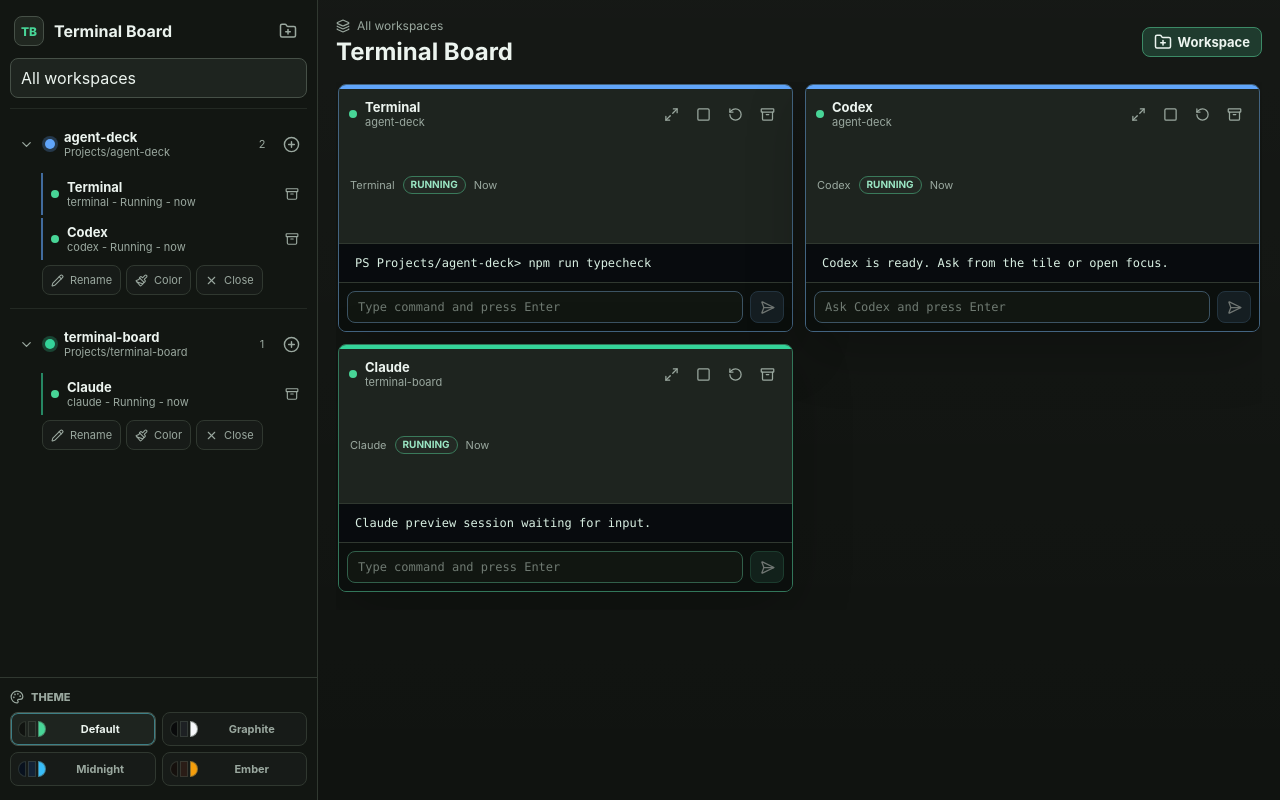
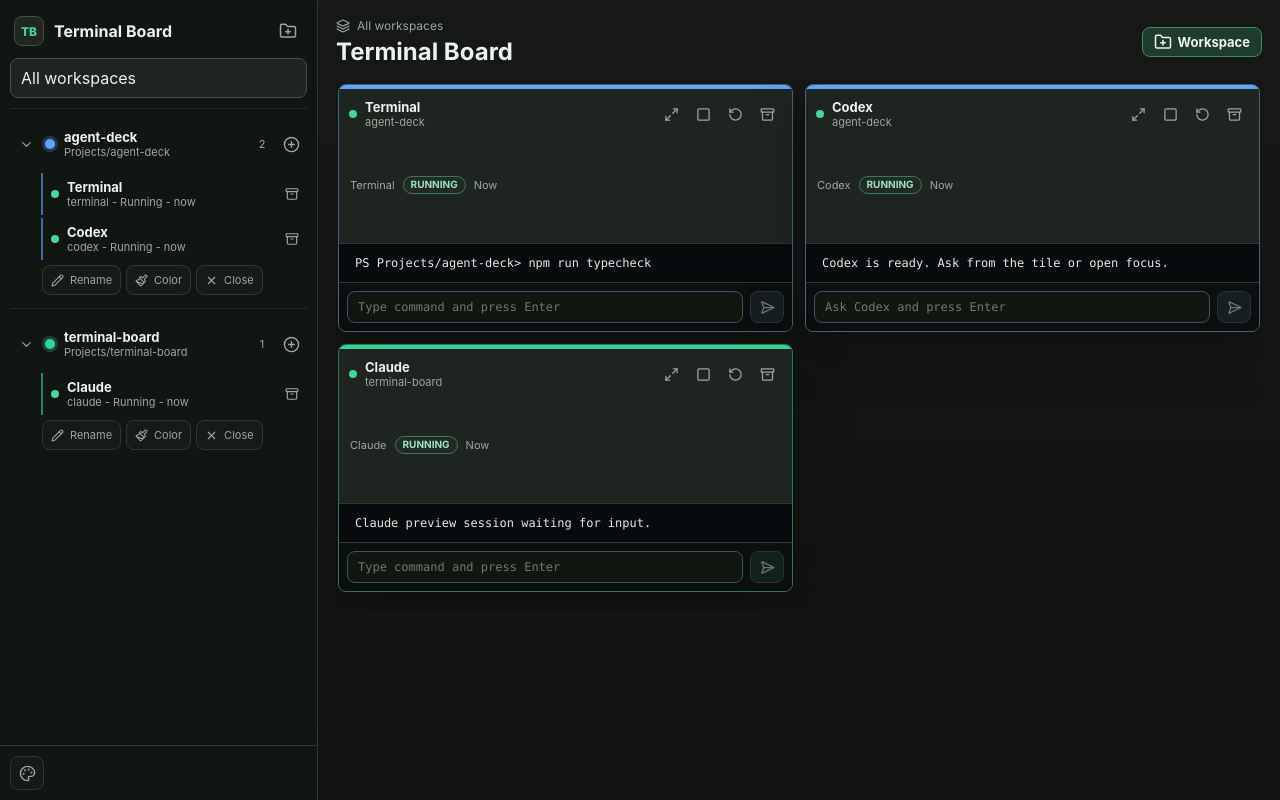
Before and after one commit to en4ble1337/agent-deck, a React (Vite) app: page / in a window 1280 px wide. Built offline with nearby package versions, Linux system fonts and the light colour scheme.

Commit message:
Collapse theme picker into popover

```diff
--- a/src/features/workspace-sidebar/WorkspaceSidebar.tsx
+++ b/src/features/workspace-sidebar/WorkspaceSidebar.tsx
@@ -52,6 +52,7 @@
   const [expanded, setExpanded] = useState<Record<string, boolean>>({});
   const [colorMenuWorkspaceId, setColorMenuWorkspaceId] = useState<string | null>(null);
   const [newSessionMenuWorkspaceId, setNewSessionMenuWorkspaceId] = useState<string | null>(null);
+  const [isThemeMenuOpen, setIsThemeMenuOpen] = useState(false);
   const [showMore, setShowMore] = useState<Record<string, boolean>>({});
   const sessionsByWorkspace = useMemo(() => {
     const map = new Map<string, SessionView[]>();
@@ -138,6 +139,7 @@
                   type="button"
                   onClick={() => {
                     setColorMenuWorkspaceId(null);
+                    setIsThemeMenuOpen(false);
                     setNewSessionMenuWorkspaceId((current) =>
                       current === workspace.id ? null : workspace.id,
                     );
@@ -253,6 +255,7 @@
                   type="button"
                   onClick={() => {
                     setNewSessionMenuWorkspaceId(null);
+                    setIsThemeMenuOpen(false);
                     setColorMenuWorkspaceId((current) =>
                       current === workspace.id ? null : workspace.id,
                     );
@@ -294,11 +297,23 @@
 
       <footer className="sidebar-footer">
         <div className="theme-picker">
-          <div className="theme-picker-title">
-            <Palette size={14} aria-hidden />
-            Theme
-          </div>
-          <div className="theme-options" role="listbox" aria-label="Theme">
+          <button
+            aria-expanded={isThemeMenuOpen}
+            aria-label="Theme"
+            className={`theme-trigger ${isThemeMenuOpen ? "is-active" : ""}`}
+            title="Theme"
+            type="button"
+            onClick={() => {
+              setColorMenuWorkspaceId(null);
+              setNewSessionMenuWorkspaceId(null);
+              setIsThemeMenuOpen((current) => !current);
+            }}
+          >
+            <Palette size={17} aria-hidden />
+          </button>
+
+          {isThemeMenuOpen ? (
+            <div className="theme-menu" role="listbox" aria-label="Theme">
               {BOARD_THEMES.map((theme) => (
                 <button
                   aria-label={`${theme.name} theme`}
@@ -315,7 +330,10 @@
                   }
                   title={`${theme.name} theme`}
                   type="button"
-                onClick={() => onChangeTheme(theme.id)}
+                  onClick={() => {
+                    onChangeTheme(theme.id);
+                    setIsThemeMenuOpen(false);
+                  }}
                 >
                   <span className="theme-swatch" aria-hidden>
                     <span />
@@ -326,6 +344,7 @@
                 </button>
               ))}
             </div>
+          ) : null}
         </div>
       </footer>
     </aside>
--- a/src/styles/layout.css
+++ b/src/styles/layout.css
@@ -338,34 +338,52 @@
 }
 
 .sidebar-footer {
+  position: relative;
   flex-shrink: 0;
   border-top: 1px solid var(--line);
-  padding: 12px 10px 14px;
+  padding: 10px;
   background:
     linear-gradient(180deg, color-mix(in srgb, var(--sidebar-bg) 74%, transparent), var(--sidebar-bg)),
     var(--sidebar-bg);
 }
 
 .theme-picker {
-  display: grid;
-  gap: 8px;
+  position: relative;
+  width: fit-content;
 }
 
-.theme-picker-title {
-  display: flex;
-  align-items: center;
-  gap: 7px;
+.theme-trigger {
+  display: inline-grid;
+  width: 34px;
+  height: 34px;
+  place-items: center;
+  border: 1px solid var(--line);
+  border-radius: var(--radius);
+  background: var(--surface);
   color: var(--muted);
-  font-size: 11px;
-  font-weight: 800;
-  letter-spacing: 0;
-  text-transform: uppercase;
+  cursor: pointer;
 }
 
-.theme-options {
+.theme-trigger:hover,
+.theme-trigger.is-active {
+  border-color: var(--line-strong);
+  background: var(--surface-raised);
+  color: var(--text);
+}
+
+.theme-menu {
+  position: absolute;
+  z-index: 8;
+  bottom: calc(100% + 8px);
+  left: 0;
   display: grid;
-  grid-template-columns: repeat(2, minmax(0, 1fr));
+  width: 220px;
   gap: 6px;
+  border: 1px solid var(--line-strong);
+  border-radius: var(--radius);
+  padding: 8px;
+  background: var(--menu-bg);
+  box-shadow: var(--shadow);
 }
 
 .theme-option {
```
Lines whose indentation alone changed are shown as unchanged.
